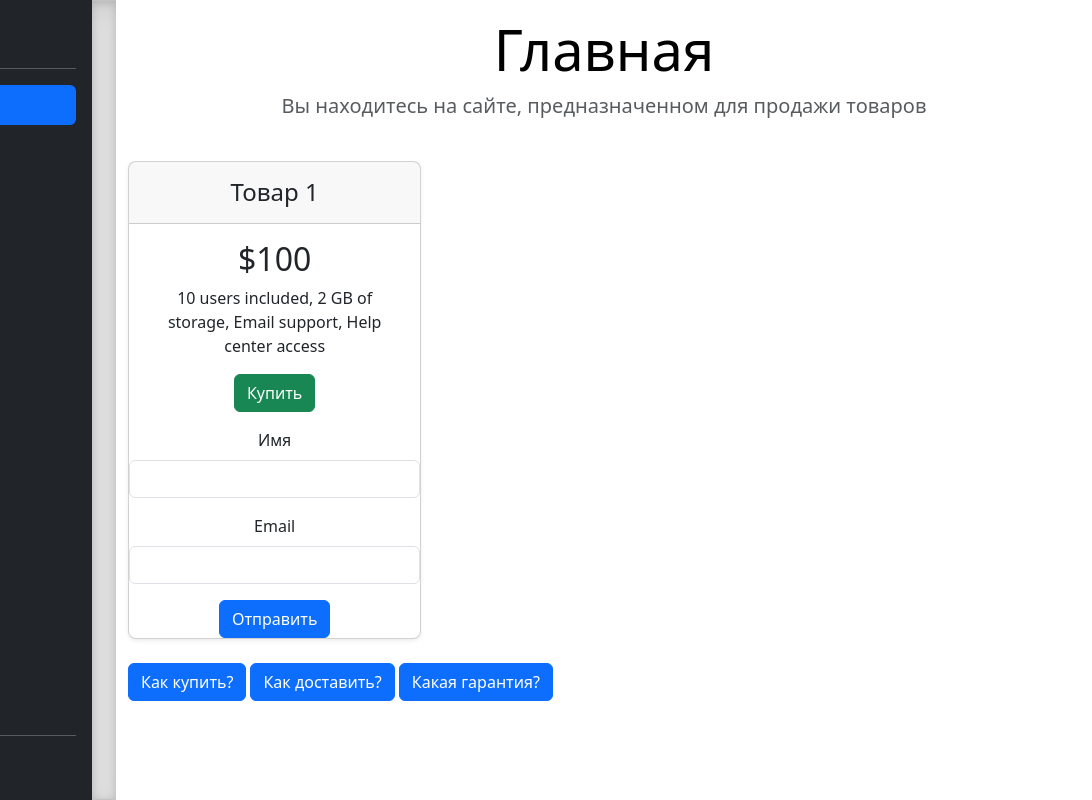
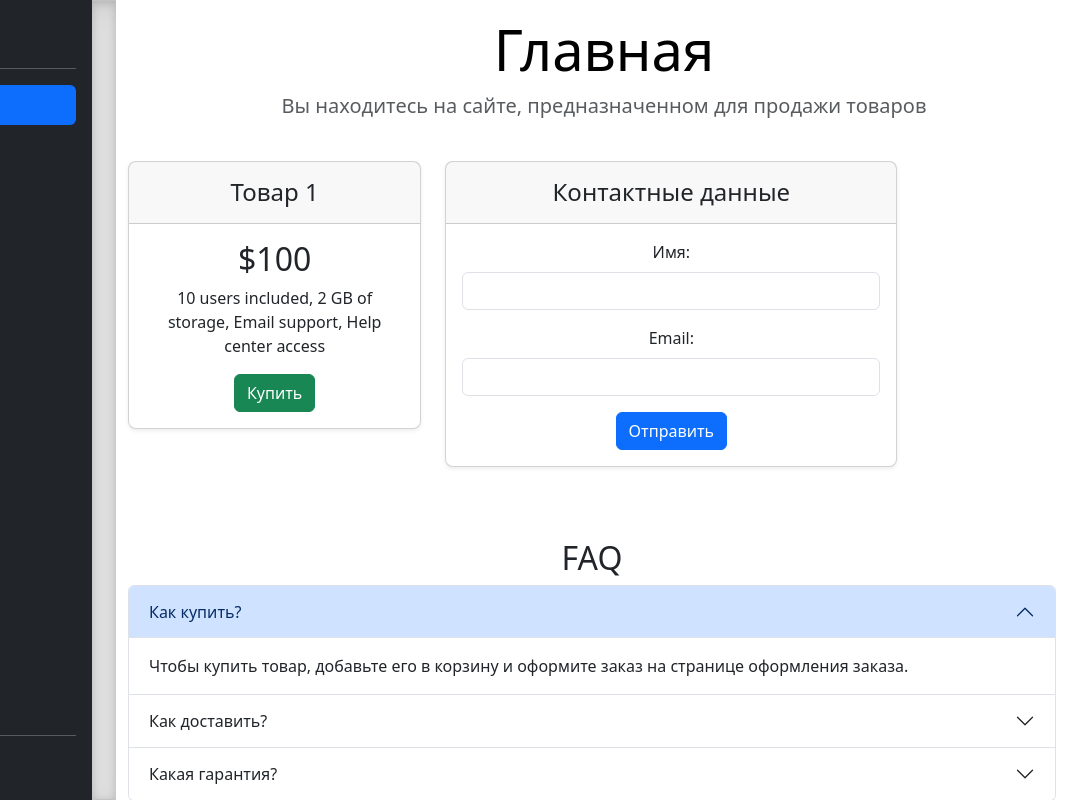
Before and after one commit to lijalyfe/Homework-19.1, a plain HTML site: page index.html in a window 1280 px wide. Shown: the full height of the page, 188-1280 px from the left. Drawn offline with nearby package versions, Linux system fonts and the light colour scheme.

Commit message:
update index.html

```diff
--- a/index.html
+++ b/index.html
@@ -283,51 +283,77 @@
                             </p>
                             <button type="button" class="btn btn-success">Купить</button>
                         </div>
+                    </div>
+                </div>
+                <div class="col-lg-6">
+                    <div class="card mb-4 rounded-3 shadow-sm">
+                        <div class="card-header py-3">
+                            <h4 class="my-0 fw-normal">Контактные данные</h4>
+                        </div>
+                        <div class="card-body">
                             <form>
                                 <div class="mb-3">
-                                    <label for="name" class="form-label">Имя</label>
-                                    <input type="text" class="form-control" id="name">
+                                    <label for="name" class="form-label">Имя:</label>
+                                    <input type="text" class="form-control" id="name" name="name" required>
                                 </div>
                                 <div class="mb-3">
-                                    <label for="email" class="form-label">Email</label>
-                                    <input type="email" class="form-control" id="email">
+                                    <label for="email" class="form-label">Email:</label>
+                                    <input type="email" class="form-control" id="email" name="email" required>
                                 </div>
                                 <button type="submit" class="btn btn-primary">Отправить</button>
                             </form>
                         </div>
                     </div>
                 </div>
-        </main>
-
-        <p class="d-inline-flex gap-1">
-            <a class="btn btn-primary" data-bs-toggle="collapse" href="#multiCollapseExample1" role="button" aria-expanded="false" aria-controls="multiCollapseExample1">Как купить?</a>
-            <button class="btn btn-primary" type="button" data-bs-toggle="collapse" data-bs-target="#multiCollapseExample2" aria-expanded="false" aria-controls="multiCollapseExample2">Как доставить?</button>
-            <button class="btn btn-primary" type="button" data-bs-toggle="collapse" data-bs-target=".multi-collapse" aria-expanded="false" aria-controls="multiCollapseExample3">Какая гарантия?</button>
-        </p>
+            </div>
             <div class="row">
-            <div class="col">
-                <div class="collapse multi-collapse" id="multiCollapseExample1">
-                    <div class="card card-body">
+                <h2 class="text-center mt-5">FAQ</h2>
+                <div class="col-12">
+                    <div class="accordion" id="faqAccordion">
+                        <div class="accordion-item">
+                            <h2 class="accordion-header" id="headingOne">
+                                <button class="accordion-button" type="button" data-bs-toggle="collapse" data-bs-target="#collapseOne" aria-expanded="true" aria-controls="collapseOne">
+                                    Как купить?
+                                </button>
+                            </h2>
+                            <div id="collapseOne" class="accordion-collapse collapse show" aria-labelledby="headingOne" data-bs-parent="#faqAccordion">
+                                <div class="accordion-body">
                                     Чтобы купить товар, добавьте его в корзину и оформите заказ на странице оформления заказа.
                                 </div>
                             </div>
                         </div>
-            <div class="col">
-                <div class="collapse multi-collapse" id="multiCollapseExample2">
-                    <div class="card card-body">
+                        <div class="accordion-item">
+                            <h2 class="accordion-header" id="headingTwo">
+                                <button class="accordion-button collapsed" type="button" data-bs-toggle="collapse" data-bs-target="#collapseTwo" aria-expanded="false" aria-controls="collapseTwo">
+                                    Как доставить?
+                                </button>
+                            </h2>
+                            <div id="collapseTwo" class="accordion-collapse collapse" aria-labelledby="headingTwo" data-bs-parent="#faqAccordion">
+                                <div class="accordion-body">
                                     Мы предлагаем доставку по всей стране. Стоимость и сроки доставки зависят от вашего местоположения и выбранного способа доставки.
                                 </div>
                             </div>
                         </div>
-            <div class="col">
-                <div class="collapse multi-collapse" id="multiCollapseExample3">
-                    <div class="card card-body">
+                        <div class="accordion-item">
+                            <h2 class="accordion-header" id="headingThree">
+                                <button class="accordion-button collapsed" type="button" data-bs-toggle="collapse" data-bs-target="#collapseThree" aria-expanded="false" aria-controls="collapseThree">
+                                    Какая гарантия?
+                                </button>
+                            </h2>
+                            <div id="collapseThree" class="accordion-collapse collapse" aria-labelledby="headingThree" data-bs-parent="#faqAccordion">
+                                <div class="accordion-body">
                                     Все наши товары имеют гарантию производителя. Если у вас есть проблемы с товаром, свяжитесь с нами, и мы поможем вам решить эту проблему.
                                 </div>
                             </div>
                         </div>
                     </div>
+                </div>
+            </div>
         </main>
+    </div>
+</body>
+</html>
+
 
 
 <script src="https://cdn.jsdelivr.net/npm/bootstrap@5.3.0/dist/js/bootstrap.bundle.min.js"
```
Lines whose indentation alone changed are shown as unchanged.
